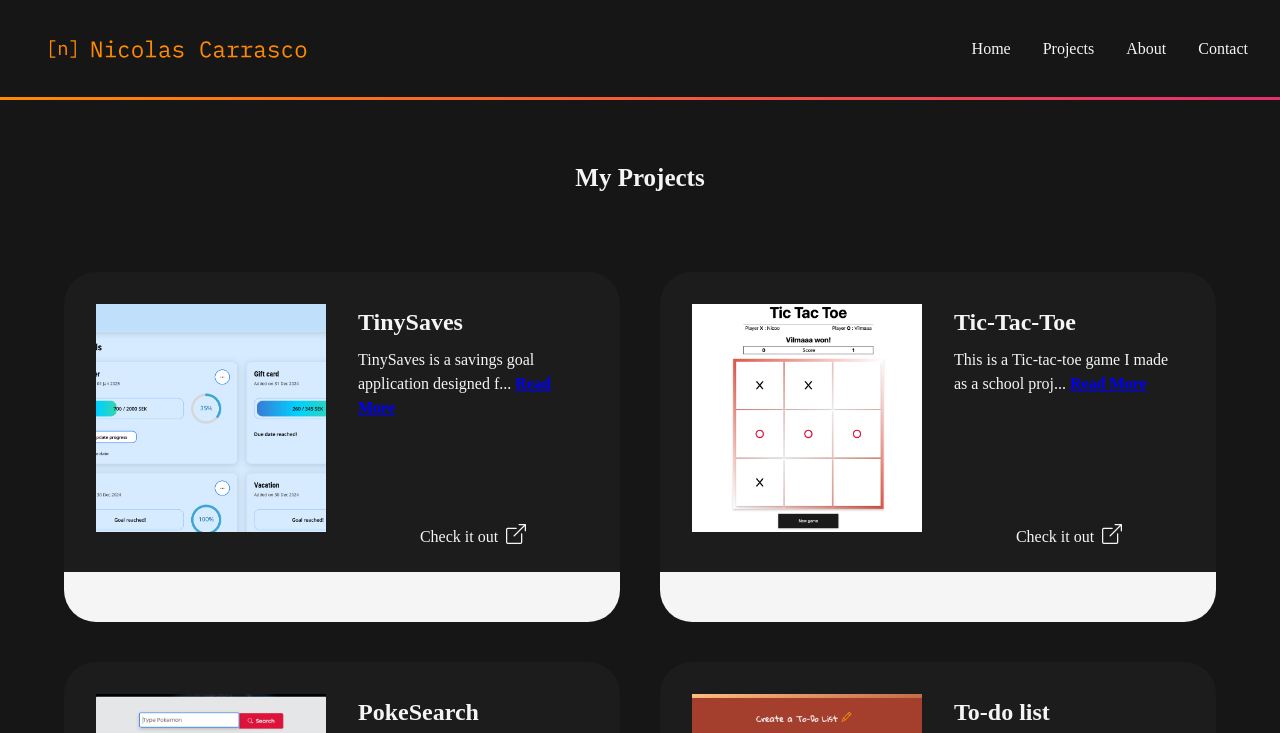
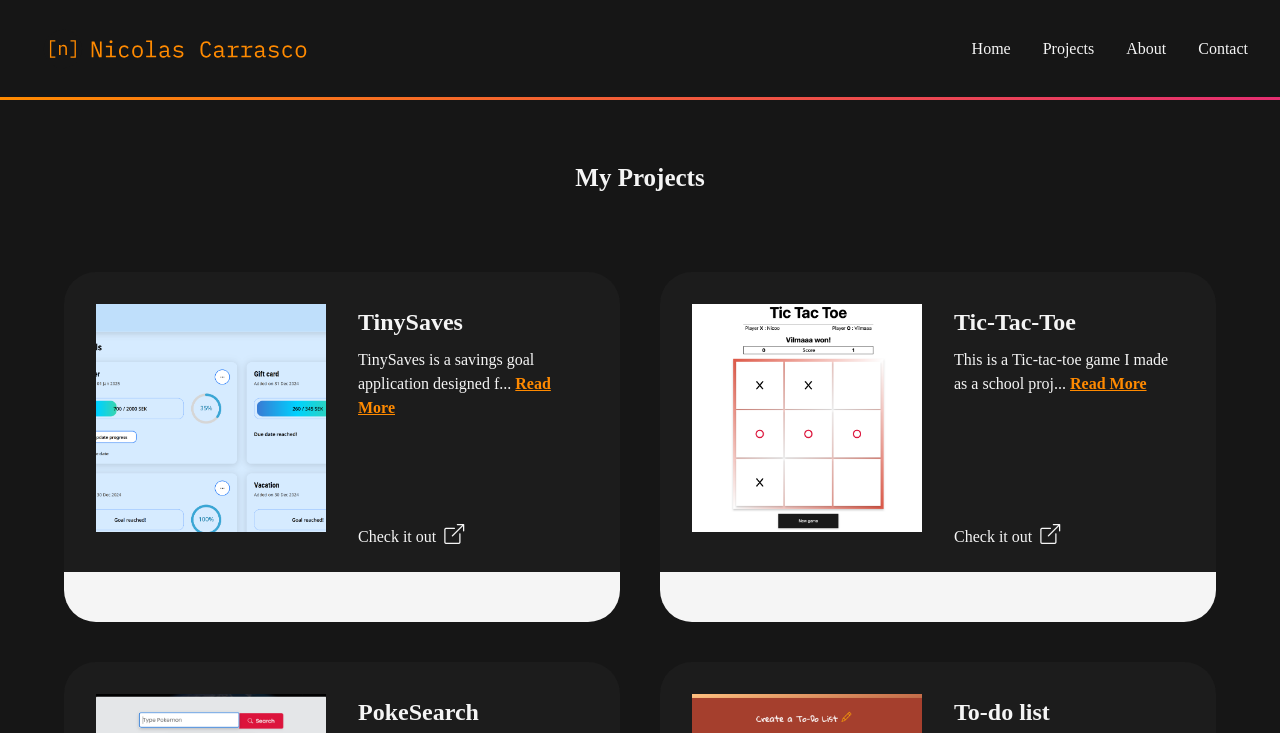
Before and after one commit to Niccar95/Portfolio-React, a React (Vite) app: page /projects in a window 1280 px wide. Shown: the top 733 px of the page. Built offline with nearby package versions, Linux system fonts and the light colour scheme; some icons are missing; a web font is replaced by a local one.

Commit message:
added "read more" toggle to project card descriptions with animations

```diff
--- /dev/null
+++ b/src/components/ProjectCard.tsx
@@ -0,0 +1,58 @@
+import { motion } from "motion/react";
+import { useState } from "react";
+import { Project } from "../models/Project";
+
+interface IProjectProps {
+  project: Project;
+}
+
+const ProjectCard = ({ project }: IProjectProps) => {
+  const [isExpanded, setIsExpanded] = useState(false);
+
+  const seeProject = (url: string) => {
+    window.open(url, "_blank");
+  };
+
+  return (
+    <motion.article
+      className={`projectCard ${isExpanded ? "expanded" : ""}`}
+      key={project.id}
+    >
+      <div className="projectImageContainer">
+        <img
+          src={project.image}
+          alt={project.title}
+          className="projectImage"
+          onClick={() => project.url && seeProject(project.url)}
+        ></img>
+      </div>
+      <div className="descriptionContainer">
+        <h2>{project.title}</h2>
+
+        <p>
+          {isExpanded
+            ? project.description
+            : project.description.slice(0, 50) + "... "}
+          <span
+            onClick={() => setIsExpanded(!isExpanded)}
+            className="expandText"
+          >
+            {isExpanded ? "Read Less" : "Read More"}
+          </span>
+        </p>
+
+        <a className="projectLink" href={project.url} target="_blank">
+          Check it out
+          <i className="bi bi-box-arrow-up-right"></i>
+        </a>
+      </div>
+      <section className="stackContainer">
+        {project.stacks.map((stack, index) => (
+          <i key={index} className={`${stack.name} ci-lg`}></i>
+        ))}
+      </section>
+    </motion.article>
+  );
+};
+
+export default ProjectCard;
--- a/src/components/ProjectList.tsx
+++ b/src/components/ProjectList.tsx
@@ -1,69 +1,17 @@
 import { Project } from "../models/Project";
-import { motion } from "motion/react";
 import "bootstrap-icons/font/bootstrap-icons.css";
-import { useState } from "react";
+
+import ProjectCard from "./ProjectCard";
 interface IProjects {
   projects: Project[];
 }
 
 export const ProjectList = ({ projects }: IProjects) => {
-  const seeProject = (url: string) => {
-    window.open(url, "_blank");
-  };
-
-  const [isExpanded, setIsExpanded] = useState(false);
-
   return (
     <>
-      {projects.map((project) => {
-        return (
-          <motion.article
-            className="projectCard"
-            key={project.id}
-            whileHover={{ scale: 1.05 }}
-          >
-            {/* <i className="bi bi-box-arrow-up-right"></i> */}
-            <div className="projectImageContainer">
-              <img
-                src={project.image}
-                className="projectImage"
-                onClick={() => project.url && seeProject(project.url)}
-              ></img>
-            </div>
-            <div className="descriptionContainer">
-              <h2>{project.title}</h2>
-              {/* <p>{project.description}</p> */}
-
-              <p>
-                {isExpanded
-                  ? project.description
-                  : project.description.slice(0, 50) + "... "}
-                <span
-                  onClick={() => setIsExpanded(!isExpanded)}
-                  style={{
-                    color: "blue",
-                    cursor: "pointer",
-                    fontWeight: "bold",
-                    textDecoration: "underline",
-                  }}
-                >
-                  {isExpanded ? "Read Less" : "Read More"}
-                </span>
-              </p>
-
-              <a className="projectLink" href={project.url} target="_blank">
-                Check it out
-                <i className="bi bi-box-arrow-up-right"></i>
-              </a>
-            </div>
-            <section className="stackContainer">
-              {project.stacks.map((stack, index) => (
-                <i key={index} className={`${stack.name} ci-lg`}></i>
-              ))}
-            </section>
-          </motion.article>
-        );
-      })}
+      {projects.map((project) => (
+        <ProjectCard key={project.id} project={project} />
+      ))}
     </>
   );
 };
--- a/src/styles/_cards.scss
+++ b/src/styles/_cards.scss
@@ -11,12 +11,20 @@
     overflow-x: hidden;
     overflow-y: hidden;
     height: 550px;
-    cursor: pointer;
+    transition: height 0.4s ease-in-out;
+
+    &.expanded {
+        height: 750px;
+      }
 
     @include desktop() {
         flex-direction: row;
         gap: 2rem;
         height: 350px;
+
+        &.expanded {
+        height: 400px;
+          }
     }
 
 
@@ -40,6 +48,7 @@
             width: 100%;
             height: 100%;
             object-fit: cover;
+            cursor: pointer;
         }
     }
 
@@ -56,19 +65,21 @@
         }
 
         .projectLink {
-            margin-top: 20px;
-
-        @include desktop() {
-            align-self: center;
             position: absolute;
             bottom: 40px;
-        }
 
 
             .bi-box-arrow-up-right {
                 font-size: 20px;
                 margin-left: 8px;
             }
+        }
+
+        .expandText {
+            color: #ff8a00;
+            cursor: pointer;
+            font-weight: bold;
+            text-decoration: underline;
         }
 
     }
@@ -83,6 +94,7 @@
         right: 0;
         left: 0;
         z-index: 2;
+        overflow-x: auto;
        }
     }
 
```
